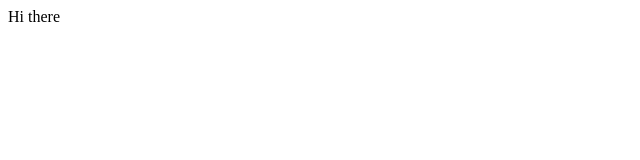
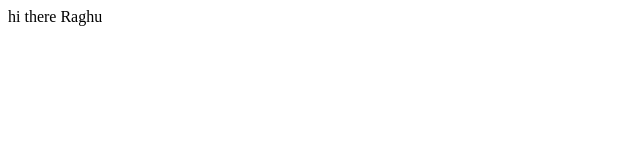
Before and after one commit to raghuaanand/Full-Stack-Development, a React (Vite) app in the folder Week 6/week-6-experiment/: page / in a window 1280 px wide. Shown: the top 160 px of the page, without its empty margins (0-640 px from the left). Built offline with nearby package versions, Linux system fonts and the light colour scheme.

Commit message:
cleaner way to added wrapper component

```diff
--- a/Week 6/week-6-experiment/src/components/WrapperComp.jsx
+++ b/Week 6/week-6-experiment/src/components/WrapperComp.jsx
@@ -3,23 +3,26 @@ import React from 'react'
 const WrapperComp = () => {
   return (
     <div>
-      <CardComponent innerText = {<InnerComp/>}/>
+      {/* <CardComponent innerText = {<InnerComp/>}/> */}
+      <CardComponent>
+            hi there Raghu
+      </CardComponent>
     </div>
   )
 }
 
 
-function InnerComp(){
-    return(
-        <div>Hi there</div>
-    )
-}
+// function InnerComp(){
+//     return(
+//         <div>Hi there</div>
+//     )
+// }
 
 
-function CardComponent({innerText}){
+function CardComponent({children}){
     return(
         <div>
-            {innerText}
+            {children}
         </div>
     )
 }
```
